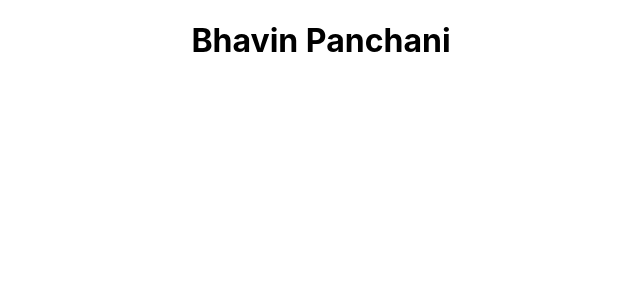
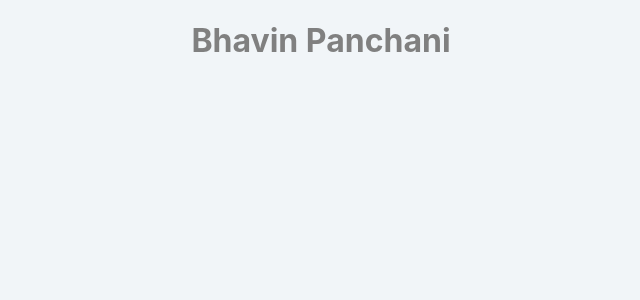
Before and after one commit to bhavinpanchani/portfolio, a React (Create React App) app: page / in a window 1280 px wide. Shown: the top 300 px of the page, without its empty margins (319-959 px from the left). Built offline with nearby package versions, Linux system fonts and the light colour scheme.

Commit message:
delete default data

```diff
--- a/src/App.js
+++ b/src/App.js
@@ -1,5 +1,4 @@
-import logo from './logo.svg';
-import './App.css';
+import './css/App.css';
 
 function App() {
   return (
--- a/src/index.css
+++ b/src/css/index.css
@@ -5,6 +5,8 @@ body {
     sans-serif;
   -webkit-font-smoothing: antialiased;
   -moz-osx-font-smoothing: grayscale;
+  background-color: #f1f5f8;
+  color: grey;
 }
 
 code {
--- a/src/index.js
+++ b/src/index.js
@@ -1,6 +1,6 @@
 import React from 'react';
 import ReactDOM from 'react-dom';
-import './index.css';
+import './css/index.css';
 import App from './App';
 import reportWebVitals from './reportWebVitals';
 
```
Also changed, not shown: src/css/App.css (renamed from src/App.css), src/logo.svg (deleted), 1 other file (tests, documents, lock files or other folders).
